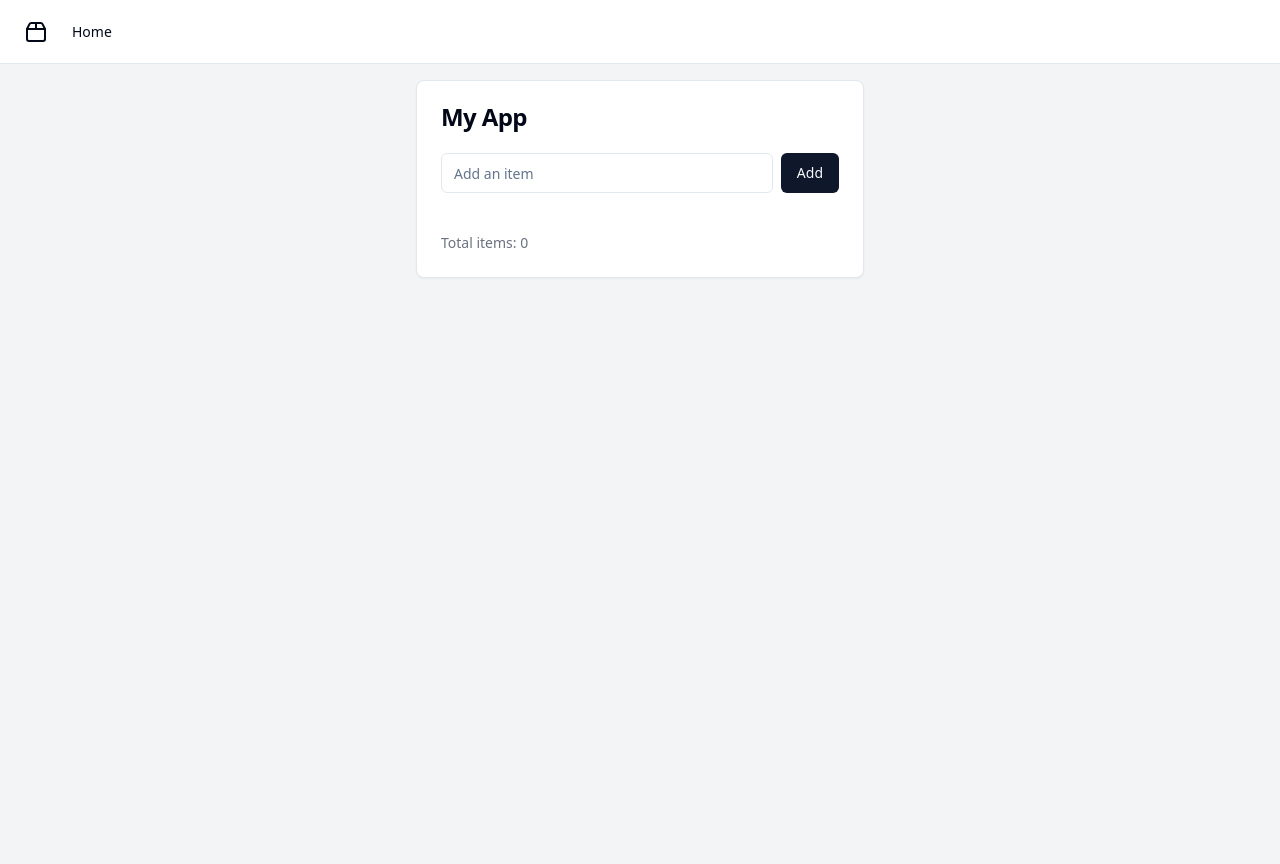
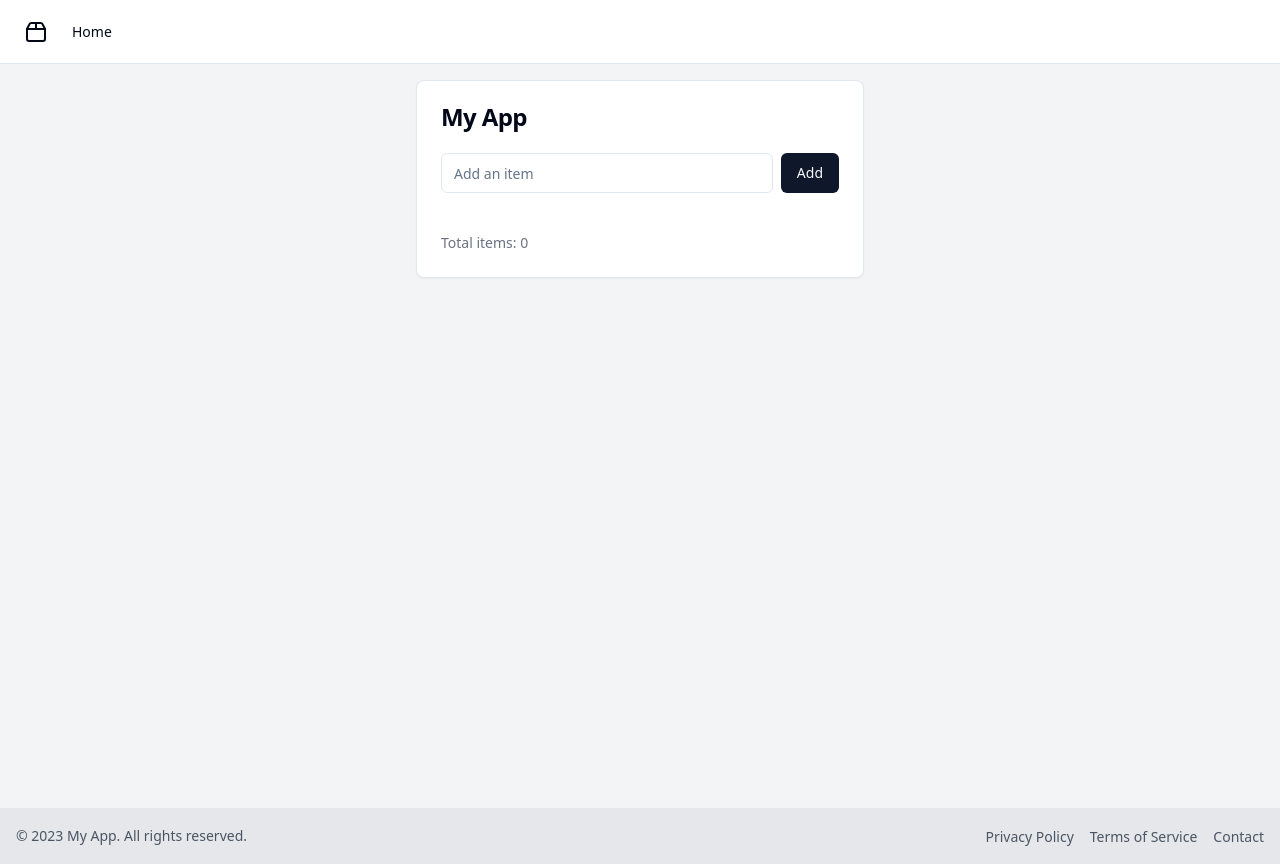
Before and after one commit to GPT-Engineer-App-Dev/modifiable-scaffold, a React (Vite) app: page / in a window 1280 px wide. Built offline with nearby package versions, Linux system fonts and the light colour scheme.

Commit message:
GPT Engineer Update

```diff
--- a/src/pages/Index.jsx
+++ b/src/pages/Index.jsx
@@ -25,7 +25,8 @@ const App = () => {
   };
 
   return (
-    <div className="min-h-screen bg-gray-100 p-4">
+    <div className="flex flex-col min-h-screen">
+      <main className="flex-grow bg-gray-100 p-4">
         <Card className="w-full max-w-md mx-auto">
           <CardHeader>
             <CardTitle>My App</CardTitle>
@@ -55,6 +56,22 @@ const App = () => {
             </p>
           </CardFooter>
         </Card>
+      </main>
+
+      <footer className="bg-gray-200 py-4">
+        <div className="container mx-auto px-4">
+          <div className="flex justify-between items-center">
+            <p className="text-sm text-gray-600">© 2023 My App. All rights reserved.</p>
+            <nav>
+              <ul className="flex space-x-4">
+                <li><a href="#" className="text-sm text-gray-600 hover:text-gray-900">Privacy Policy</a></li>
+                <li><a href="#" className="text-sm text-gray-600 hover:text-gray-900">Terms of Service</a></li>
+                <li><a href="#" className="text-sm text-gray-600 hover:text-gray-900">Contact</a></li>
+              </ul>
+            </nav>
+          </div>
+        </div>
+      </footer>
     </div>
   );
 };
```
Lines whose indentation alone changed are shown as unchanged.
